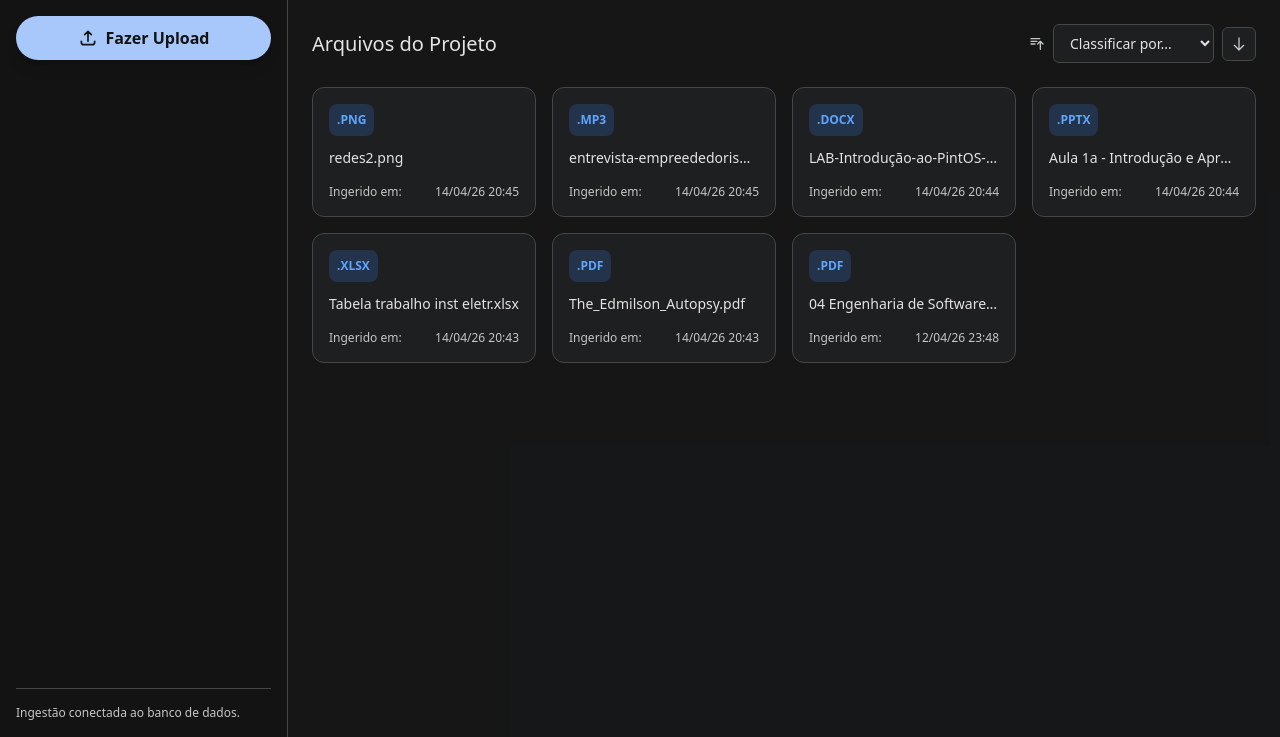
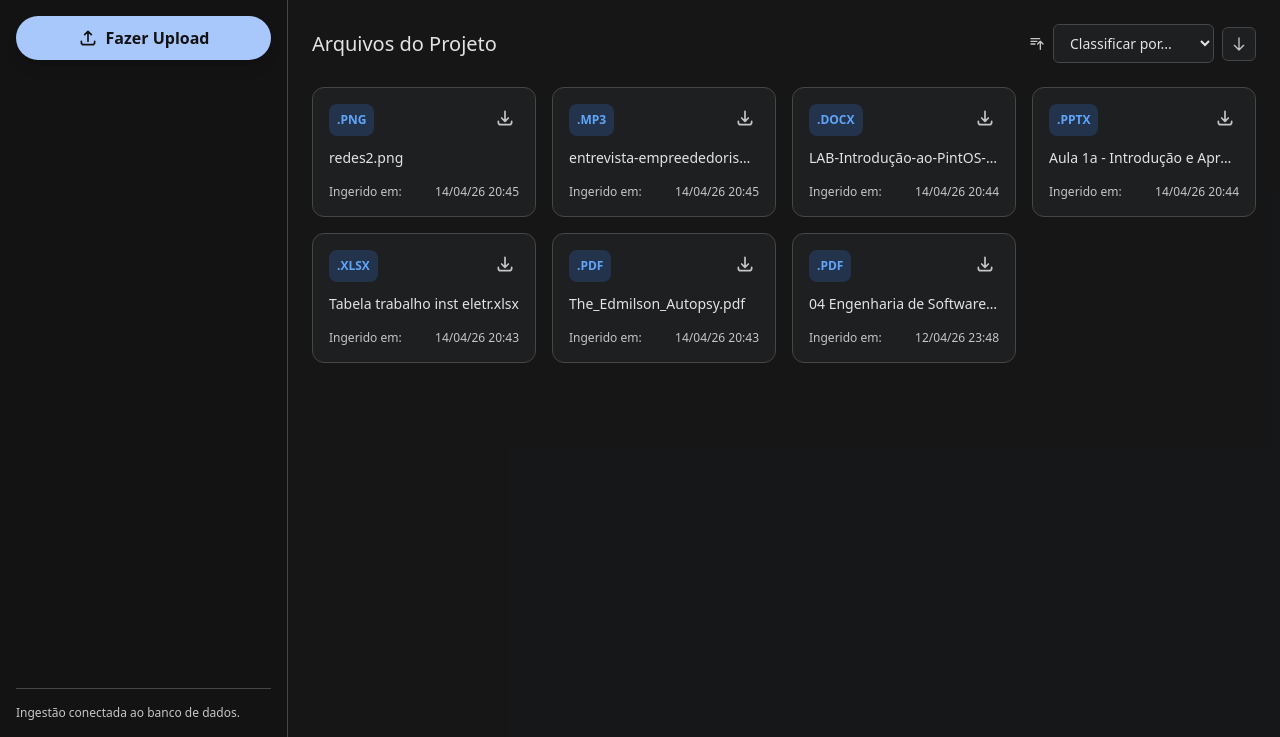
Before and after one commit to luanapavanelli/Trab_Ingest-o_de_arquivos, a Django app: page / in a window 1280 px wide. Shown: the part 63-800 px from the top of the page. Run offline with Django 5.2, Linux system fonts and the light colour scheme; data comes from the database, SQL or seed files in the repository; both versions use the stored data as it was after the commit; some libraries are stand-ins or nearby versions.

Commit message:
feat: adiciona funcionalidade de download e visualizacao de arquivos nativa

```diff
--- a/Ingestão/Projetos/templates/Projetos/dashboard.html
+++ b/Ingestão/Projetos/templates/Projetos/dashboard.html
@@ -37,7 +37,6 @@
     <div class="flex flex-1 overflow-hidden">
 
         <aside class="w-72 border-r border-nbBorder bg-nbBg flex flex-col p-4">
-
             <form method="POST" enctype="multipart/form-data" id="uploadForm" class="flex flex-col gap-2 mb-6">
                 {% csrf_token %}
                 <button type="button" class="w-full bg-nbAccent hover:bg-nbAccentHover text-nbBg font-semibold py-2.5 px-4 rounded-full flex items-center justify-center gap-2 transition shadow-lg" onclick="document.getElementById('fileInput').click()">
@@ -72,17 +71,26 @@
                     </button>
                 </div>
             </div>
-<comentario para commit pq sou burro></comentario>
+
             <div class="grid grid-cols-1 sm:grid-cols-2 lg:grid-cols-4 gap-4" id="fileGrid">
 
                 {% for arquivo in arquivos %}
-               <div class="file-item bg-nbSurface border border-nbBorder rounded-xl p-4 hover:border-nbAccent transition group" data-tipo="{{ arquivo.tipo }}" data-nome="{{ arquivo.nome_original|lower }}" data-data="{{ arquivo.data_ingestao|date:'U' }}">
+                <div class="file-item bg-nbSurface border border-nbBorder rounded-xl p-4 hover:border-nbAccent transition group" data-tipo="{{ arquivo.tipo }}" data-nome="{{ arquivo.nome_original|lower }}" data-data="{{ arquivo.data_ingestao|date:'U' }}">
+
                     <div class="flex justify-between items-start mb-3">
                         <div class="p-2 bg-blue-500/20 text-blue-400 rounded-lg font-bold text-xs uppercase">
                             {{ arquivo.tipo|default:"DOC" }}
                         </div>
+
+                        <a href="{{ arquivo.documento.url }}" download class="text-nbMuted hover:text-nbAccent transition p-1" title="Baixar Arquivo">
+                            <svg class="w-5 h-5" fill="none" stroke="currentColor" viewBox="0 0 24 24"><path stroke-linecap="round" stroke-linejoin="round" stroke-width="2" d="M4 16v1a3 3 0 003 3h10a3 3 0 003-3v-1m-4-4l-4 4m0 0l-4-4m4 4V4"></path></svg>
+                        </a>
                     </div>
-                    <h4 class="font-medium text-sm truncate mb-1" title="{{ arquivo.nome_original }}">{{ arquivo.nome_original }}</h4>
+
+                    <a href="{{ arquivo.documento.url }}" target="_blank" class="font-medium text-sm truncate mb-1 hover:text-nbAccent hover:underline block" title="Abrir {{ arquivo.nome_original }}">
+                        {{ arquivo.nome_original }}
+                    </a>
+
                     <div class="text-xs text-nbMuted flex justify-between mt-4">
                         <span>Ingerido em:</span>
                         <span>{{ arquivo.data_ingestao|date:"d/m/y H:i" }}</span>
@@ -99,37 +107,29 @@
         </main>
     </div>
     <script>
-    // Memória do sistema: Guarda se a ordem está no padrão ou invertida
     let ordemPadrao = true;
 
     function alternarOrdem() {
-        ordemPadrao = !ordemPadrao; // Inverte o estado (verdadeiro vira falso, e vice-versa)
-
-        // Pega o ícone da seta e gira ele visualmente (Animação do Tailwind)
+        ordemPadrao = !ordemPadrao;
         const icone = document.getElementById('iconeOrdem');
         if (ordemPadrao) {
             icone.classList.remove('rotate-180');
         } else {
             icone.classList.add('rotate-180');
         }
-
-        // Reaplica o filtro com a nova ordem imediatamente
         ordenarArquivos();
     }
 
     function ordenarArquivos() {
-        // Agora a função descobre sozinha qual opção está selecionada no menu
         const select = document.getElementById('filtroSelect');
         const criterio = select.value;
-
-        if (!criterio) return; // Se estiver no "Classificar por...", não faz nada
+        if (!criterio) return;
 
         const grid = document.getElementById('fileGrid');
         const cards = Array.from(grid.getElementsByClassName('file-item'));
 
         cards.sort((a, b) => {
             let resultado = 0;
-
             if (criterio === 'tipo') {
                 let valA = (a.getAttribute('data-tipo') || '').toLowerCase();
                 let valB = (b.getAttribute('data-tipo') || '').toLowerCase();
@@ -147,16 +147,10 @@
                 let valB = parseInt(b.getAttribute('data-data') || '0');
                 resultado = valB - valA;
             }
-
-            // O Pulo do Gato: se a 'ordemPadrao' for falsa (invertida),
-            // multiplicamos por -1 para inverter o resultado matemático de trás pra frente!
             return ordemPadrao ? resultado : (resultado * -1);
         });
 
-        // Devolve os cards ordenados para a tela
-        cards.forEach(card => {
-            grid.appendChild(card);
-        });
+        cards.forEach(card => grid.appendChild(card));
     }
 </script>
 </body>
```
Also changed, not shown: Ingestão/db.sqlite3.
